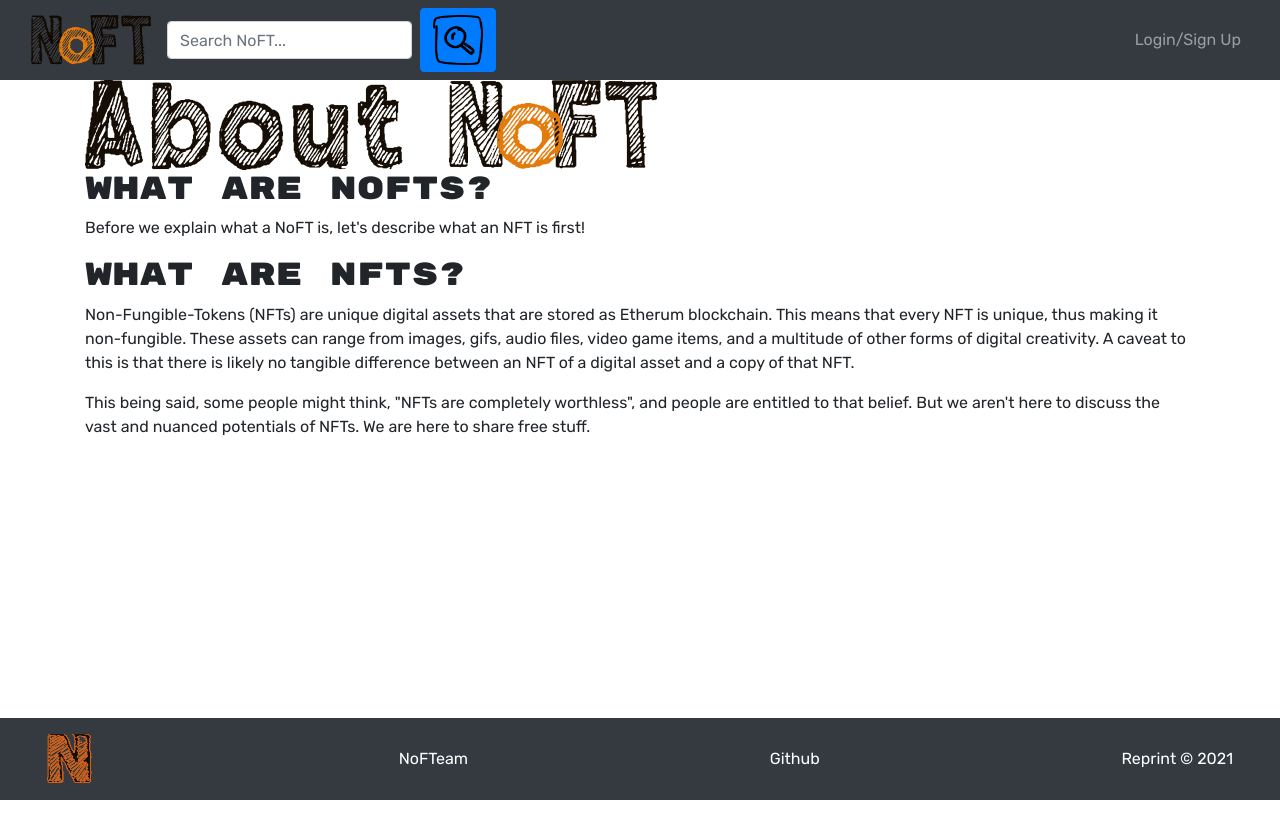
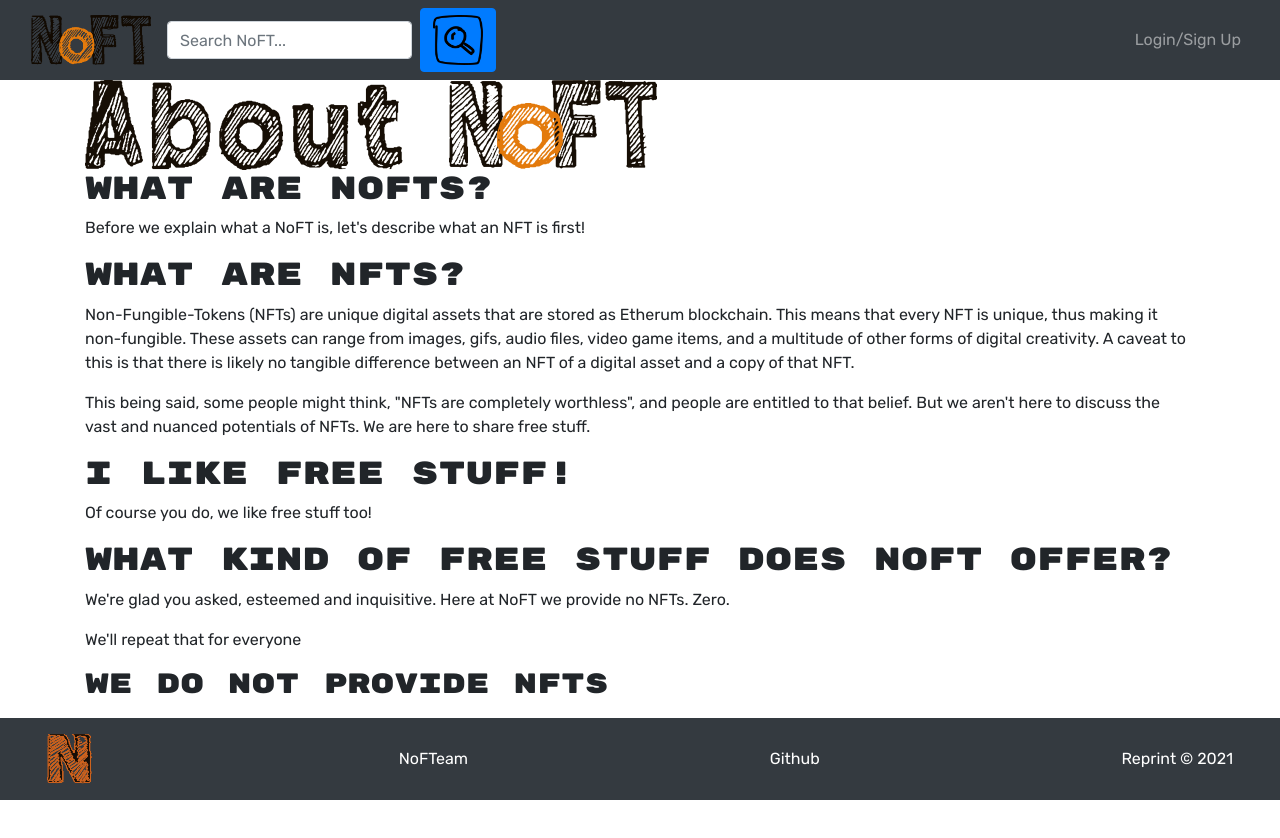
Before and after one commit to Siphon880gh/reprint, a React (Create React App) app in the folder client/: page /about in a window 1280 px wide. Before the commit the page ends 800 px from the top, so only its background shows below. Built offline with nearby package versions, Linux system fonts and the light colour scheme.

Commit message:
Feat: Looking to complete the first draft.

```diff
--- a/client/src/pages/About.js
+++ b/client/src/pages/About.js
@@ -24,6 +24,22 @@ const About = () => {
                 But we aren't here to discuss the vast and nuanced potentials of NFTs. We are here to share free stuff.
             </p>
 
+            <h2>I like free stuff!</h2>
+            <p>
+                Of course you do, we like free stuff too!
+            </p>
+
+            <h2>What kind of free stuff does NoFT offer?</h2>
+            <p>
+                We're glad you asked, esteemed and inquisitive. Here at NoFT we provide no NFTs. Zero.
+            </p>
+
+            <p>
+                We'll repeat that for everyone
+            </p>
+
+            <h3>We do NOT provide NFTs</h3>
+
         </Container>
     </React.Fragment>);
 };
```
